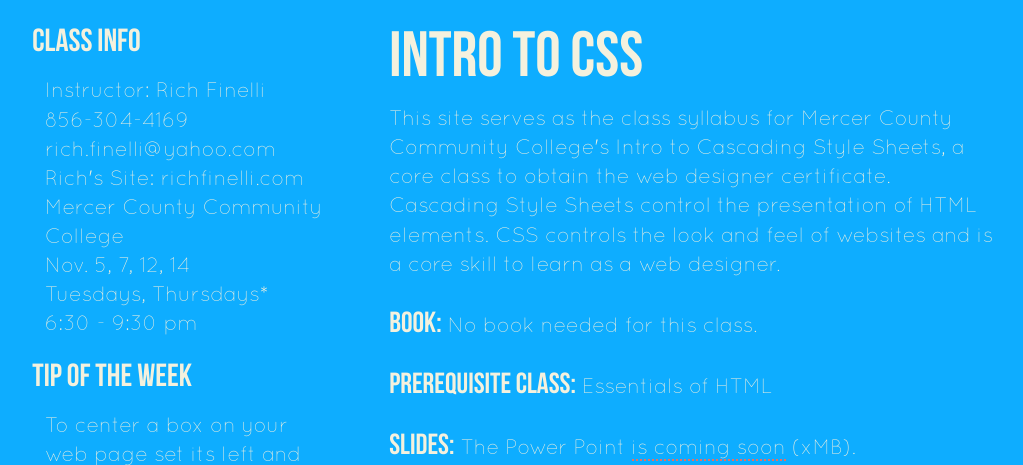
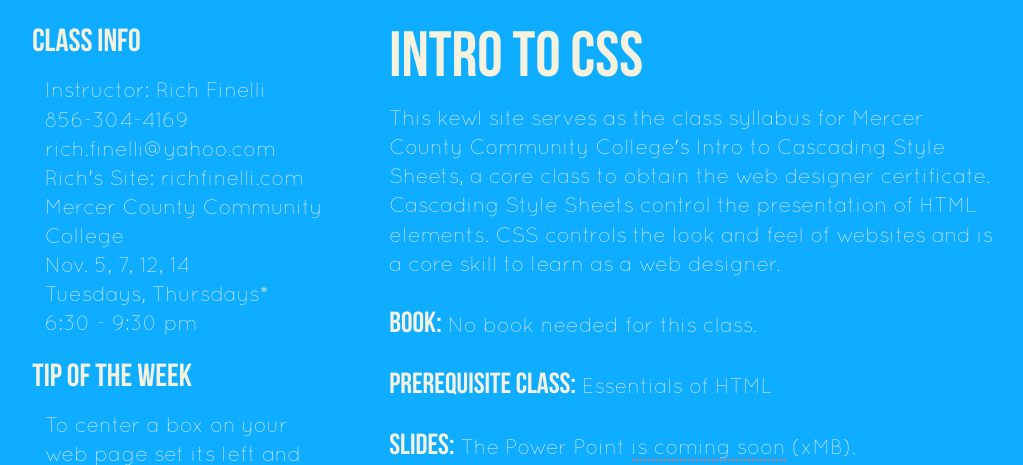
Before and after one commit to richfinelli/css-classes-site, a PHP site: page / in a window 1280 px wide. Shown: the part 349-814 px from the top of the page, without its empty margins (109-1132 px from the left). Run offline with PHP 8.4, Linux system fonts and the light colour scheme; some web fonts are replaced.

Commit message:
text change

```diff
--- a/index.php
+++ b/index.php
@@ -21,7 +21,7 @@
 <div class="introduction">
 <h1>Intro to CSS</h1>
 <p>
-This site serves as the class syllabus for Mercer County Community College's Intro to Cascading Style Sheets, a core class to obtain the web designer certificate. Cascading Style Sheets control the presentation of HTML elements. CSS controls the look and feel of websites and is a core skill to learn as a web designer.
+This kewl site serves as the class syllabus for Mercer County Community College's Intro to Cascading Style Sheets, a core class to obtain the web designer certificate. Cascading Style Sheets control the presentation of HTML elements. CSS controls the look and feel of websites and is a core skill to learn as a web designer.
 <br><br>
 <span class="emphasis">Book:</span> No book needed for this class.<br><br>
 <span class="emphasis">Prerequisite class:</span> Essentials of HTML<br><br>
```
